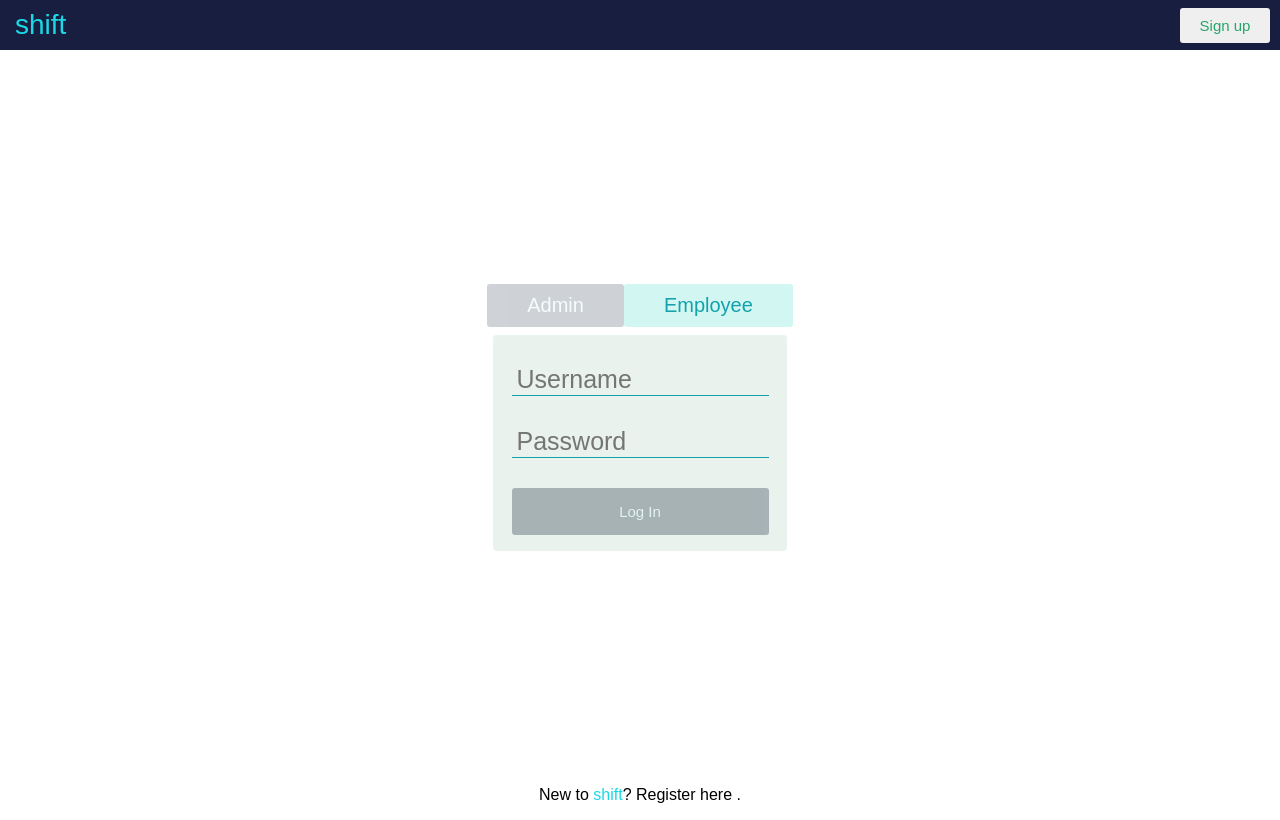
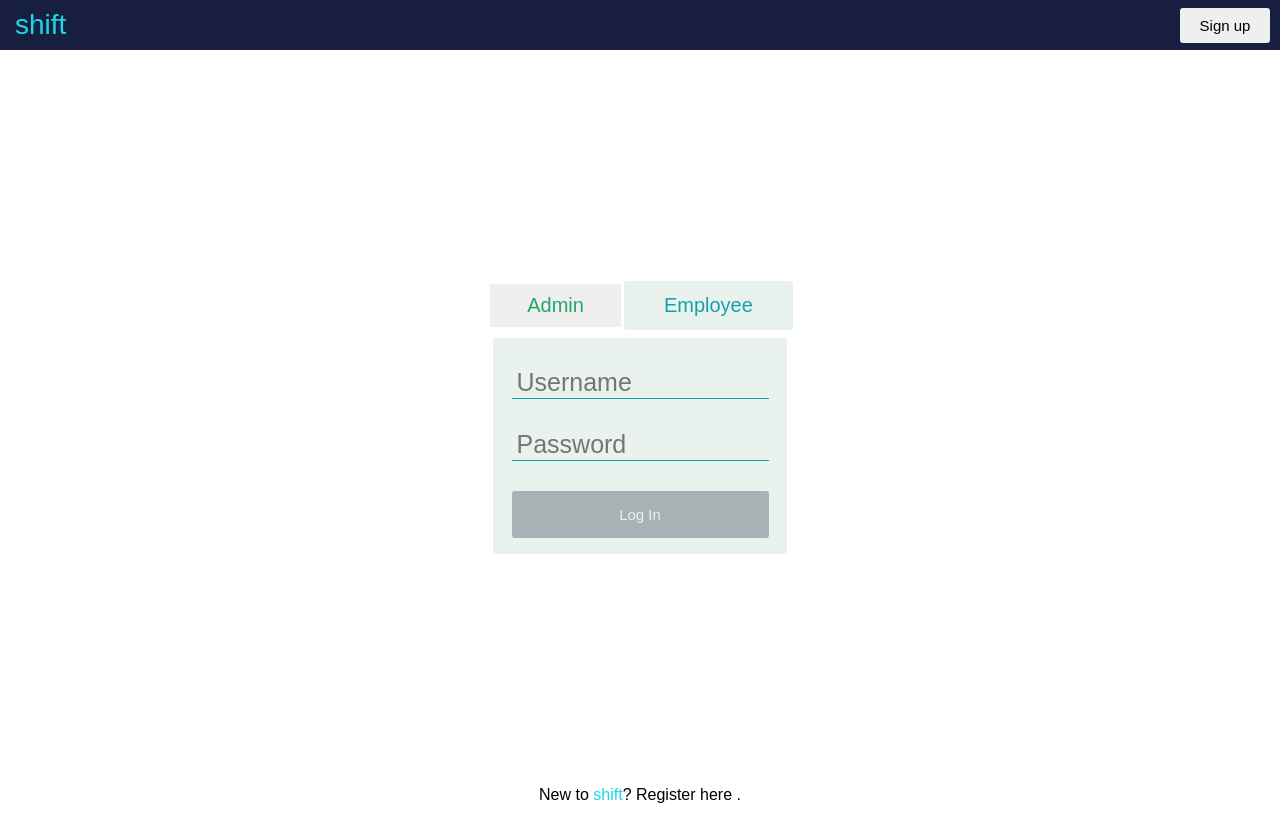
Before and after one commit to yh2n/shift-client, a React (Create React App) app: page /login in a window 1280 px wide. Built offline with nearby package versions, Linux system fonts and the light colour scheme; no server answers.

Commit message:
Change redirect button color

```diff
--- a/src/components/LoginForm.css
+++ b/src/components/LoginForm.css
@@ -33,6 +33,7 @@
 .account_redirect_field {
 	display: grid;
 	margin-bottom: 40px;
+	width: 250px;
 }
 
 .login_redirect {
@@ -50,37 +51,33 @@
 	border-radius: 4px;
 	margin-bottom: 8px;
 	justify-content: center;
-	width: 287.5px
 }
 
 .log_redirect {
-	background: #112138;
-	opacity: 0.2;
- 	color: #D2F7F3;
-	border: none;
+ 	color: rgba(38, 165, 106, 65);
+	border: solid white;
 	font-size: 20px;
 	font-weight: 150;
 	margin-top: 15px;
-	padding: 10px 40px 10px 40px
+	padding: 10px 37px;
 }
 
 .log_redirect:hover {
-	background: blue;;
+	border: solid #E9F2ED;
 }
 
 
 .selected_account {
-	background: #D2F7F3;
-	opacity: 1;
+	background: #E9F2ED;
+	border: solid #E9F2ED;
 	color: #13A1AB;
 }
 
 .selected_account:hover {
-	background: #D2F7F3;
 	cursor: not-allowed;
 }
 
 .redirect_button {
-	color: rgba(38, 165, 106, 65);
 	font-size: 15px;
+	border: solid #E9F2ED;
 }
```
